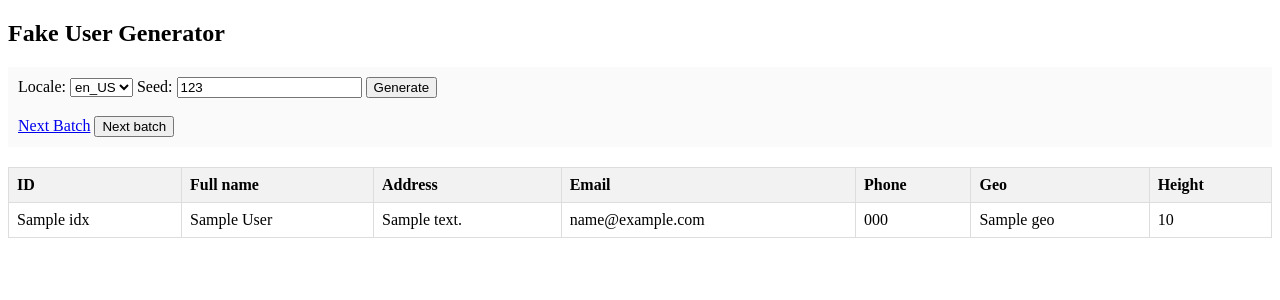
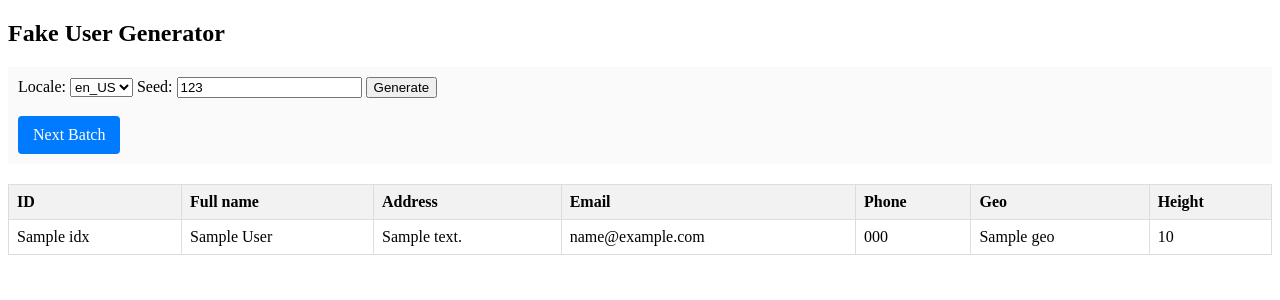
Before and after one commit to tolendi/task_6, a Flask app: page / in a window 1280 px wide. Shown: the top 300 px of the page. Run offline with Flask 3, Linux system fonts and the light colour scheme; a database or web service that is not in the repository returns one stand-in record (values such as "Sample title"); some libraries are stand-ins or nearby versions.

Commit message:
Update index.html

```diff
--- a/templates/index.html
+++ b/templates/index.html
@@ -29,8 +29,9 @@
         </form>
 
         <br>
-        <a href="/?locale={{ locale }}&seed={{ seed }}&batch={{ batch + 1 }}">Next Batch</a>
-            <button>Next batch</button>
+        <a href="/?locale={{ locale }}&seed={{ seed }}&batch={{ batch + 10 }}"
+           style="display: inline-block; padding: 10px 15px; background: #007bff; color: white; text-decoration: none; border-radius: 4px;">
+           Next Batch
         </a>
     </div>
 
```
